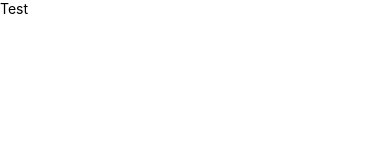
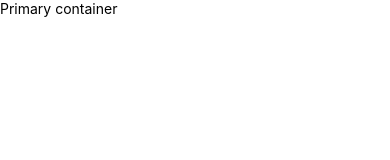
Before and after one commit to shivagunasehkaran/covid-cases-incidence, a React Native app: screen / in a window 390 px wide. Shown: the top 160 px of the page. Built offline with nearby package versions, Linux system fonts and the light colour scheme.

Commit message:
Create container for project setup

```diff
--- a/src/App.js
+++ b/src/App.js
@@ -7,16 +7,11 @@
  */
 
 import React from 'react';
-import {SafeAreaView, Text, View} from 'react-native';
+// container component
+import PrimaryContainer from './containers';
 
 const App = () => {
-  return (
-    <SafeAreaView>
-      <View>
-        <Text>{'Test'}</Text>
-      </View>
-    </SafeAreaView>
-  );
+  return <PrimaryContainer />;
 };
 
 export default App;
--- /dev/null
+++ b/src/containers/PrimaryContainer.js
@@ -0,0 +1,10 @@
+// react library imports
+import React from 'react';
+import {Text} from 'react-native';
+
+// base stack
+const PrimaryContainer = props => {
+  return <Text>{'Primary container'}</Text>;
+};
+
+export default PrimaryContainer;
--- /dev/null
+++ b/src/containers/index.js
@@ -0,0 +1,3 @@
+import PrimaryContainer from './PrimaryContainer';
+
+export default PrimaryContainer;
```
